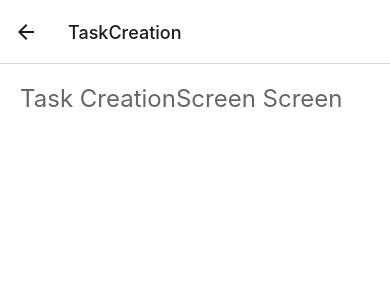
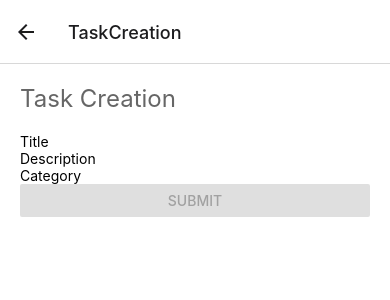
Before and after one commit to ironhack-labs/lab-rn-local-storage, a React Native app: screen /TaskCreation in a window 390 px wide. Shown: the top 300 px of the page. Built offline with nearby package versions, Linux system fonts and the light colour scheme.

Commit message:
Iteration 3: Added react-hook-form to hanlde form in Creation Screen, added navigation from home to creation

```diff
--- a/package.json
+++ b/package.json
@@ -14,6 +14,7 @@
     "@react-navigation/native": "^6.1.7",
     "@react-navigation/stack": "^6.3.17",
     "react": "18.2.0",
+    "react-hook-form": "^7.45.2",
     "react-native": "0.72.3",
     "react-native-gesture-handler": "^2.12.1",
     "react-native-safe-area-context": "^4.7.1",
--- a/src/screens/home.tsx
+++ b/src/screens/home.tsx
@@ -1,10 +1,17 @@
 import React from 'react';
-import { View, Text, StyleSheet, FlatList, ListRenderItem } from 'react-native';
+import {
+  View,
+  Text,
+  StyleSheet,
+  FlatList,
+  Button,
+  ListRenderItem,
+} from 'react-native';
 import { HomeProps } from '../navigation/types';
 import { Task } from '../types';
 import { useTaskList } from '../context';
 
-export default function HomeScreen({ route, navigation }: HomeProps) {
+export default function HomeScreen({ navigation }: HomeProps) {
   const { taskList } = useTaskList();
   const renderItem: ListRenderItem<Task> = ({ item }) => {
     return (
@@ -19,6 +26,10 @@
   return (
     <View style={styles.container}>
       <Text style={styles.title}>Home Screen</Text>
+      <Button
+        title="Create New"
+        onPress={() => navigation.navigate('TaskCreation')}
+      />
       <FlatList
         data={taskList}
         keyExtractor={task => task.id}
--- a/src/screens/task-creation.tsx
+++ b/src/screens/task-creation.tsx
@@ -1,14 +1,89 @@
 import React from 'react';
-import { View, Text, StyleSheet } from 'react-native';
-import { TaskCreationProps } from '../navigation/types';
+import {
+  View,
+  Text,
+  TextInput,
+  Button,
+  Switch,
+  StyleSheet,
+} from 'react-native';
+import { useForm, Controller } from 'react-hook-form';
+import { useTaskList } from '../context';
+import { FormData } from '../types';
 
-export default function TaskCreationScreen({
-  route,
-  navigation,
-}: TaskCreationProps) {
+export default function TaskCreationScreen() {
+  const {
+    control,
+    handleSubmit,
+    formState: { isValid },
+  } = useForm<FormData>();
+  const { addTask } = useTaskList();
+
+  const onSubmit = handleSubmit(data => {
+    const newTask = {
+      ...data,
+      id: new Date().valueOf().toString(),
+      completed: false,
+    };
+    console.log(newTask);
+    // addTask(newTask);
+  });
+
   return (
     <View style={styles.container}>
-      <Text style={styles.title}>Task CreationScreen Screen</Text>
+      <Text style={styles.title}>Task Creation</Text>
+
+      <Controller
+        control={control}
+        rules={{
+          required: true,
+        }}
+        render={({ field: { onChange, onBlur, value } }) => (
+          <TextInput
+            placeholder="Title"
+            onBlur={onBlur}
+            onChangeText={onChange}
+            value={value || ''}
+          />
+        )}
+        name="title"
+      />
+      <Controller
+        control={control}
+        rules={{
+          required: true,
+        }}
+        render={({ field: { onChange, onBlur, value } }) => (
+          <TextInput
+            placeholder="Description"
+            onBlur={onBlur}
+            onChangeText={onChange}
+            value={value || ''}
+          />
+        )}
+        name="description"
+      />
+      <Controller
+        control={control}
+        rules={{
+          required: true,
+        }}
+        render={({ field: { onChange, onBlur, value } }) => (
+          <TextInput
+            placeholder="Category"
+            onBlur={onBlur}
+            onChangeText={onChange}
+            value={value || ''}
+          />
+        )}
+        name="category"
+      />
+
+      <Button
+        title="Submit"
+        disabled={!isValid}
+        onPress={handleSubmit(onSubmit)}
+      />
     </View>
   );
 }
```
Also changed, not shown: src/types.ts (+7 -0 lines), 2 other files (tests, documents, lock files or other folders).
